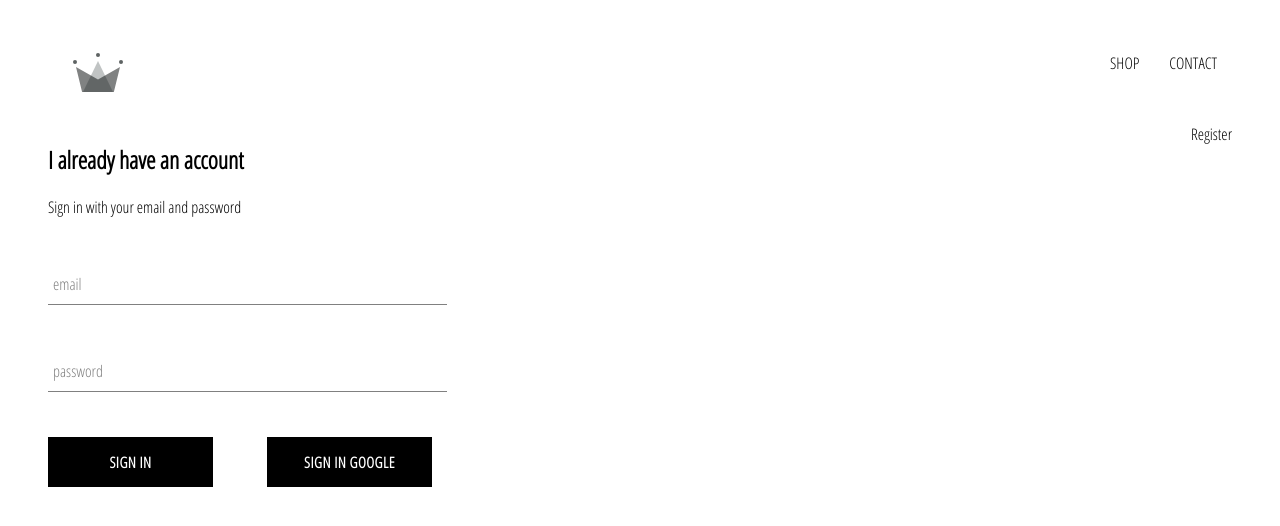
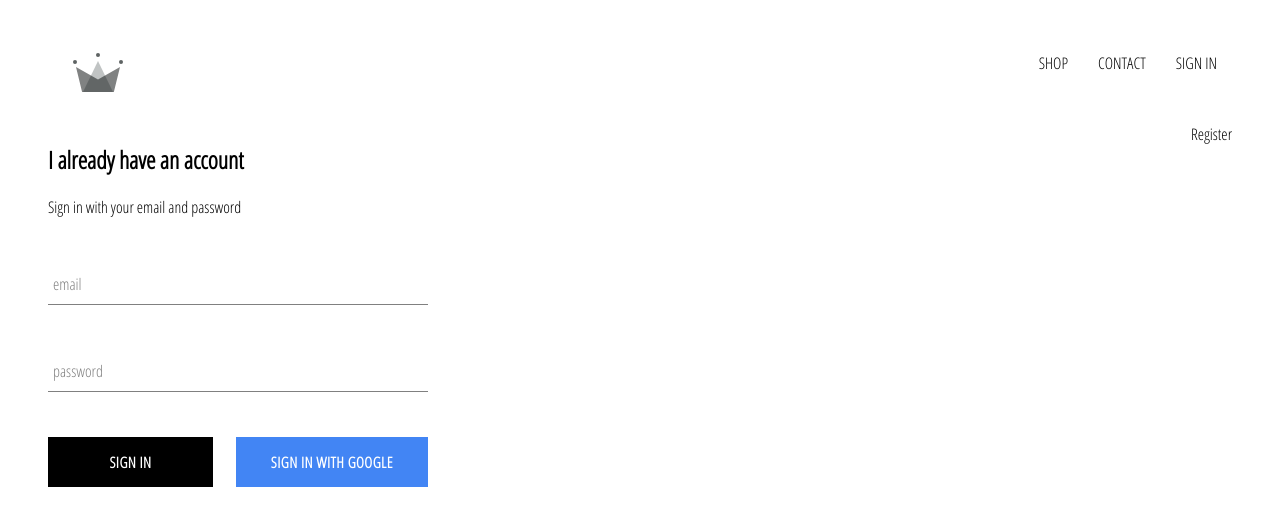
Before and after one commit to bsl333/crown-clothing, a React (Create React App) app: page /signin in a window 1280 px wide. Shown: the top 526 px of the page. Built offline with nearby package versions, Linux system fonts and the light colour scheme; no server answers.

Commit message:
implemented sign in and sing out via firebase

```diff
--- a/src/App.js
+++ b/src/App.js
@@ -8,13 +8,34 @@
 import Header from './components/Header/Header';
 import SignInRegisterPage from './pages/SignInRegisterPage/SignInRegisterPage';
 
-export default function App() {
+import { auth } from './firebase/firebaseUtils';
+
+export default class App extends React.Component {
+  state = {
+    currentUser: null
+  };
+
+  unsubscribeFromAuth = null;
+
+  componentDidMount() {
+    // onAuthStateChanged returns a function to unsubscribe from onAuthStateChanged observer
+    this.unsubscribeFromAuth = auth.onAuthStateChanged(user =>
+      this.setState({ currentUser: user })
+    );
+  }
+
+  componentWillUnmount() {
+    this.unsubscribeFromAuth();
+  }
+
+  render() {
     return (
       <div className="container">
-      <Header />
+        <Header currentUser={this.state.currentUser} />
         <Route exact path="/" component={HomePage}></Route>
         <Route exact path="/shop" component={ShopPage}></Route>
         <Route exact path="/signin" component={SignInRegisterPage} />
       </div>
     );
   }
+}
--- a/src/App.scss
+++ b/src/App.scss
@@ -2,3 +2,7 @@
   font-family: 'Open Sans Condensed';
   padding: 20px 40px;
 }
+
+* {
+  box-sizing: border-box;
+}
--- a/src/components/CustomButton/CustomButton.jsx
+++ b/src/components/CustomButton/CustomButton.jsx
@@ -2,9 +2,12 @@
 
 import './CustomButton.scss';
 
-export default function CustomButton({ children, ...props }) {
+export default function CustomButton({ children, isGoogleSignIn, ...props }) {
   return (
-    <button className="custom-button" {...props}>
+    <button
+      className={`${isGoogleSignIn ? 'google-sign-in' : ''} custom-button`}
+      {...props}
+    >
       {children}
     </button>
   );
--- a/src/components/CustomButton/CustomButton.scss
+++ b/src/components/CustomButton/CustomButton.scss
@@ -19,4 +19,14 @@
     color: black;
     border: 1px solid black;
   }
+
+  &.google-sign-in {
+    background: #4285f4;
+    color: white;
+
+    &:hover {
+      background: #357ae8;
+      border: none;
+    }
+  }
 }
--- a/src/components/FormInput/FormInput.jsx
+++ b/src/components/FormInput/FormInput.jsx
@@ -16,12 +16,7 @@
 export default function FormInput({ handleChange, label, ...props }) {
   return (
     <div className="group">
-      <input
-        className="form-input"
-        // htmlFor={props.name}
-        onChange={handleChange}
-        {...props}
-      />
+      <input className="form-input" onChange={handleChange} {...props} />
       {label ? renderLabel(props.name, props.value) : null}
     </div>
   );
--- a/src/components/Header/Header.jsx
+++ b/src/components/Header/Header.jsx
@@ -1,10 +1,11 @@
 import React from 'react';
 import { Link } from 'react-router-dom';
 import { ReactComponent as Logo } from '../../assets/crown.svg';
+import { auth } from '../../firebase/firebaseUtils';
 
 import './Header.scss';
 
-export default function Header() {
+export default function Header({ currentUser }) {
   return (
     <header className="header-container">
       <Link to="/" className="logo-container">
@@ -17,6 +18,15 @@
         <Link className="option" to="/shop">
           CONTACT
         </Link>
+        {currentUser ? (
+          <div className="option" onClick={() => auth.signOut()}>
+            SIGN OUT
+          </div>
+        ) : (
+          <Link className="option" to="/signin">
+            SIGN IN
+          </Link>
+        )}
       </div>
     </header>
   );
--- a/src/components/Header/Header.scss
+++ b/src/components/Header/Header.scss
@@ -18,10 +18,11 @@
     align-items: center;
     justify-content: flex-end;
 
-    a.option {
+    .option {
       padding: 10px 15px;
       text-decoration: none;
       color: black;
+      cursor: pointer;
     }
   }
 }
--- a/src/components/SignIn/SignIn.jsx
+++ b/src/components/SignIn/SignIn.jsx
@@ -45,6 +45,7 @@
             handleChange={this.handleChange}
           />
           <FormInput
+            autoComplete="current-user"
             type={PASSWORD}
             name={PASSWORD}
             id={PASSWORD}
@@ -55,8 +56,8 @@
           />
           <div className="buttons">
             <CustomButton type="submit">Sign In</CustomButton>
-            <CustomButton onClick={signInWithGoogle}>
-              Sign in google
+            <CustomButton isGoogleSignIn onClick={signInWithGoogle}>
+              Sign in with google
             </CustomButton>
           </div>
         </form>
--- a/src/components/SignIn/SignIn.scss
+++ b/src/components/SignIn/SignIn.scss
@@ -1,5 +1,5 @@
 .sign-in-container {
-  width: 30vw;
+  width: 380px;
   display: flex;
   flex-direction: column;
 
@@ -9,7 +9,6 @@
 
   .buttons {
     display: flex;
-    flex-direction: row;
     justify-content: space-between;
   }
 }
```
Lines whose indentation alone changed are shown as unchanged.
